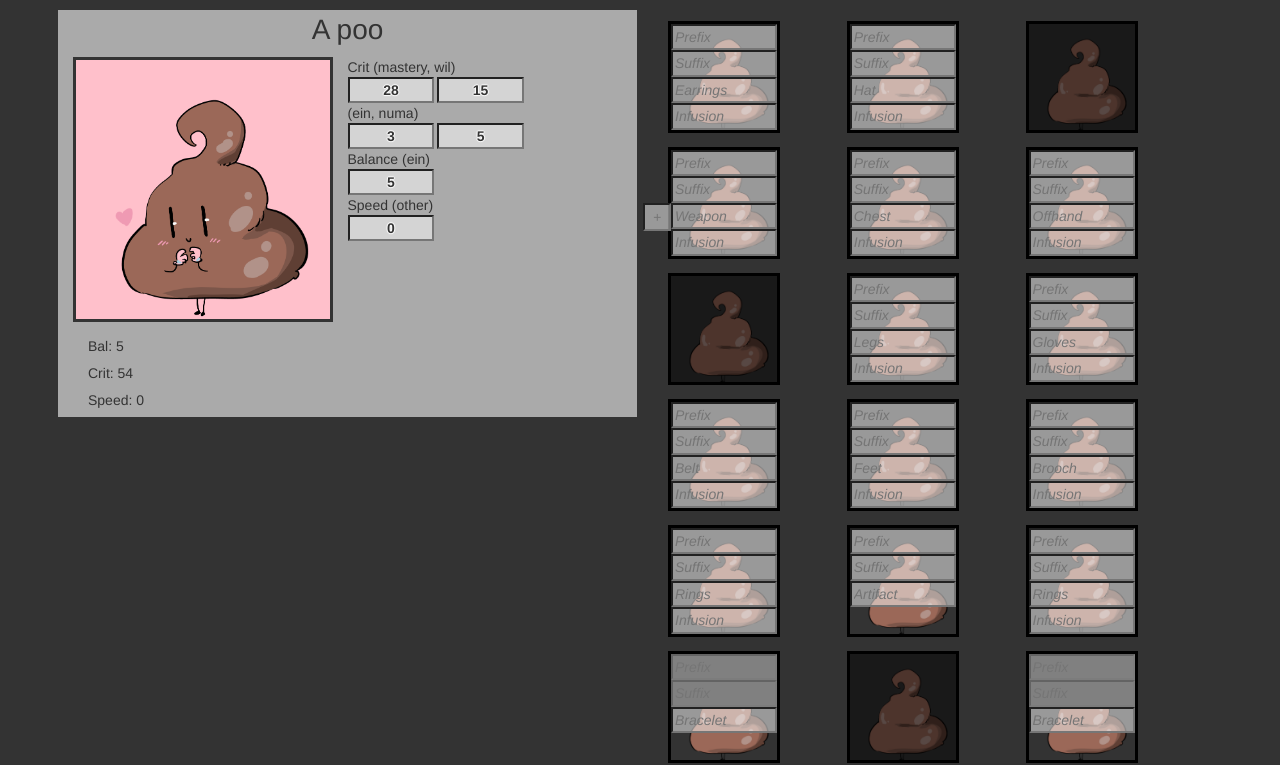
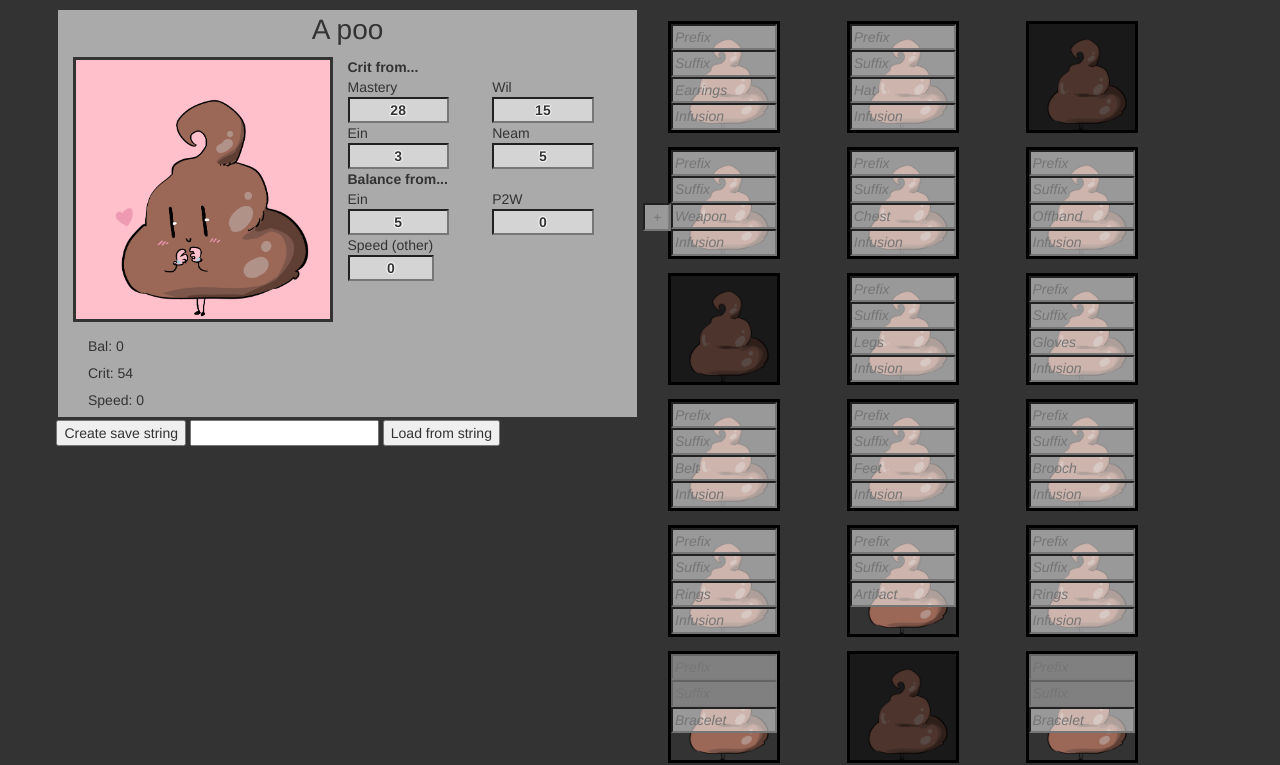
Before and after one commit to jiglei/PooArmory, a plain HTML site: page poo.html in a window 1280 px wide. Shown: the part 63-828 px from the top of the page. Drawn offline with Linux system fonts and the light colour scheme.

Commit message:
add basic save/load stuff (Todo:Lv90+)

```diff
--- a/poo.css
+++ b/poo.css
@@ -66,3 +66,7 @@ body{
 	color: #999999;
 	text-align:right;
 }
+
+.stat-head{
+	font-weight:bold;
+}
--- a/poo.html
+++ b/poo.html
@@ -23,6 +23,14 @@ function displayTotals(boxes)
 	var fn = statSheet.data('update')
 	fn(stats)
 }
+
+function gatherInputs()
+{
+	var str = dumpToJson()
+	$("#state").val(str)
+}
+
+
 
 $(document).ready( function()
 {
@@ -82,6 +90,16 @@ $(document).ready( function()
 	//update()
 
 
+	$("#state").attr("title", "Copy this to a friend (who should paste it in this box) to share a build!")
+	$("#state").tooltip()
+	$("#state").focus(function(){
+		$(this)[0].setSelectionRange(0,$(this).val().length)
+	})
+
+	$("#load").click(function load()
+	{
+		loadFromJson($('#state').val())
+	})
 })
 </script>
 
@@ -97,12 +115,17 @@ $(document).ready( function()
 			<div class="row">
 				<div id="endDisplay" class="col-xs-12"></div>
 			</div>
+			<div class='row'>
+				<button onclick="gatherInputs()" style="margin-left:0.1em">Create save string</button>
+				<input id="state"></input>
+				<button id="load">Load from string</button>
+				<div id="console"></div>
+			</div>
 		</div>
 
 		<div class="col-sm-6" id='equip'>
 		</div>
 	</div>
-  <div id="console" />
 </div>
 <div class='copyright' >
 <hr/>
--- a/poo.js
+++ b/poo.js
@@ -625,7 +625,10 @@ $.each(g_enhancementEffects, function(k,v){
 	g_enhanceLookups[k] = createLookup(v)
 })
 
-function createInputBox(placeholder, width, id, height)
+var g_usedIds = {
+}
+
+function createInputBox(placeholder, loc, descr, width, height)
 {
 	width = width||"100%"
 
@@ -633,7 +636,7 @@ function createInputBox(placeholder, width, id, height)
 	{
 		height = "25%"
 	}
-	var ret= $("<input type='text' />")
+	var ret= $("<input type='text' class='saveable'/>")
 	ret.css("width", width)
 	if(height)
 	{
@@ -646,11 +649,50 @@ function createInputBox(placeholder, width, id, height)
 		ret.attr("placeholder", placeholder)
 	}
 
-	if(id)
+	descr = descr || placeholder
+	var id = loc + "-" + descr
+	var i = 2
+	if (id in g_usedIds)
 	{
-		ret.attr("id", id)
+		var candidate = id + i
+		while(candidate in g_usedIds)
+		{
+			++i
+			candidate = id + i
+		}
+		id = candidate
 	}
+	ret.attr("id", id)
+	g_usedIds[id] = true
 	return ret
+}
+
+function dumpToJson()
+{
+	var state = []
+	$(".saveable").each(function (k,v)
+	{
+		var id = $(this).attr("id") || ""
+		state.push({
+			"id":id,
+			"val": $(this).val(),
+		})
+	})
+
+	return JSON.stringify(state)
+}
+
+
+function loadFromJson(j)
+{
+	j = JSON.parse(j)
+
+	$.each(j, function(i, v)
+	{
+		var target = $("#"+v.id)
+		target.val(v.val)
+		target.trigger("blur")
+	})
 }
 
 function passFilter(loc, type, scr, prefix)
@@ -920,7 +962,7 @@ function createSquare(id, loc, cb, scrolls)
 	leftBox.css("width", "2em")
 	leftBox.css("height", "8em")
 	//leftBox.css("float", "left")
-	var enh = createInputBox('+')
+	var enh = createInputBox('+', "loc", "enh")
 	enh.css("overflow","visible")
 	enh.css("text-align", "center")
 	if( loc in g_enhanceable )
@@ -946,11 +988,11 @@ function createSquare(id, loc, cb, scrolls)
 		return box
 	}
 
-	var prefix = createInputBox('Prefix')
-	var suffix = createInputBox('Suffix')
-	var item = createInputBox(toTitleCase(loc))
+	var prefix = createInputBox('Prefix', loc)
+	var suffix = createInputBox('Suffix', loc)
+	var item = createInputBox(toTitleCase(loc), loc)
 	item.css("text-overflow","ellipsis")
-	var inf = createInputBox('Infusion')
+	var inf = createInputBox('Infusion', loc)
 
 	var display = $("<div />")
 	display.css("background-color",'white')
@@ -1249,6 +1291,9 @@ function createStatsSheet(id, stats)
 		return ret
 	}
 	var statsDiv = $("<div class='col-xs-6'/>")
+	var critLabelRow = $("<div class='row stat-head'>")
+	critLabelRow.html("Crit from...")
+	statsDiv.append(critLabelRow)
 	var critInputs = []
 	var tooltips = [
 	"Crit Mastery adds up to 28 crit",
@@ -1256,24 +1301,44 @@ function createStatsSheet(id, stats)
 	"Full gold Einrach gives 3 crit, full silver gives 1 crit",
 	"Clearing Neamhain gives up to 5 crit (+1 for 5, +2 for 50, +3 for 75, and +5 for 100 clears)"
 	]
+	var labels = [
+		"Mastery",
+		"Wil",
+		"Ein",
+		"Neam"
+	]
+
 	$.each(['Crit (mastery, wil)', '(ein, numa)'], function(rowNum,v)
 	{
 		var critRow = $("<div class='row'/>")
 		for (var i = 0; i < 2; ++i)
 		{
-			var ci = createInputBox("crit", "30%", null, null)
+			var entry = rowNum*2+i
+			var miniCol = $("<div class='col-xs-6' />")
+			miniCol.css("padding-top", 0)
+			miniCol.css("padding-left", 0)
+			miniCol.css("padding-right", 0)
 
-			ci.attr("title", tooltips[rowNum*2+i])
+			miniCol.css("margin-top", 0)
+			miniCol.css("margin-left", 0)
+			miniCol.css("margin-right", 0)
+			var ci = createInputBox("crit", ""+entry, null, "70%", null)
+
+			ci.attr("title", tooltips[entry])
 			ci.tooltip()
 
 			ci.css("margin-right", "0.2em")
 			ci.css("text-align", "center")
-			critRow.append(ci)
+			var label = $("<div />")
+			label.html(labels[rowNum*2+i])
+			miniCol.append(label)
+			miniCol.append(ci)
+
+			critRow.append(miniCol)
 			critInputs.push(ci)
 		}
-		statsDiv
-		.append($("<div class='row'><span>"+v+"</span></div>"))
-		.append(critRow)
+
+		statsDiv.append(critRow)
 	})
 
 	// oh god
@@ -1282,17 +1347,55 @@ function createStatsSheet(id, stats)
 	critInputs[2].val(3)
 	critInputs[3].val(5)
 
-	var balLabel = $("<div class='row'>Balance (ein)</div>")
+
+	var balLabel = $("<div class='row stat-head'>Balance from...</div>")
 	var balRow = $("<div class='row' > </div>")
-	var balInput = createInputBox("bal", "30%", null, null)
-	balInput.attr("title", "Full gold at Einrach gives 5 balance; silver gives 3")
-	balInput.tooltip()
-	balRow.append(balInput)
-	balInput.val(5)
-	balInput.css("text-align", "center")
+
+	var balTips = [
+		"Full gold at Einrach gives 5 balance; silver gives 3",
+		"You can get 2 bal from Outfit/Avatar if you want to fund Nexon's evil empire"
+	]
+
+	var balDefaults = [
+		5,
+		0
+	]
+
+	var balLabels = [
+		"Ein",
+		"P2W"
+	]
+
+
+	for (var i = 0; i < balTips.length; ++i)
+	{
+		var thisCol = $("<div class='col-xs-6' />")
+
+		thisCol.css("padding-top", 0)
+		thisCol.css("padding-left", 0)
+		thisCol.css("padding-right", 0)
+
+		thisCol.css("margin-top", 0)
+		thisCol.css("margin-left", 0)
+		thisCol.css("margin-right", 0)
+
+
+		var balInput = createInputBox("bal", ""+i, null , "70%", null)
+		balInput.css("margin-right", "0.2em")
+		balInput.attr("title", balTips[i])
+		balInput.tooltip()
+		balInput.val(balDefaults[i])
+		balInput.css("text-align", "center")
+		var thisLabel = $("<div/>")
+		thisLabel.html(balLabels[i])
+		thisCol.append(thisLabel)
+		thisCol.append(balInput)
+		balRow.append(thisCol)
+	}
+
 	var speedLabel = $("<div class='row'>Speed (other)</div>")
 	var speedRow = $("<div class='row' />")
-	var speedInput = createInputBox("speed", "30%", null,null)
+	var speedInput = createInputBox("speed", "other", null, "30%",null)
 	speedRow.append(speedInput)
 	speedInput.css("text-align", "center")
 	speedInput.val(0)
```
Also changed, not shown: 1 other file.
